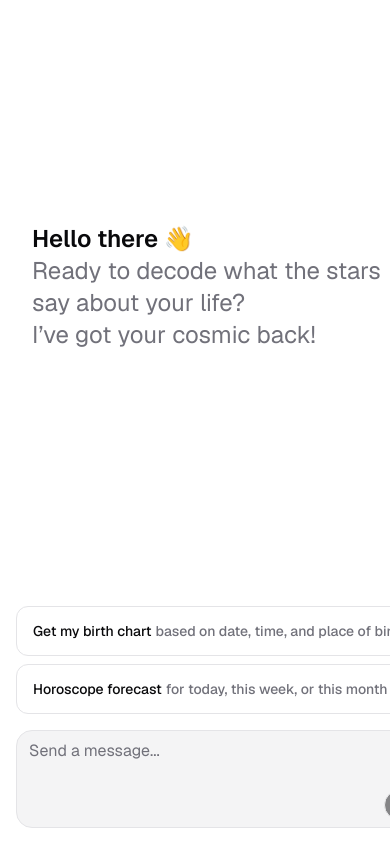
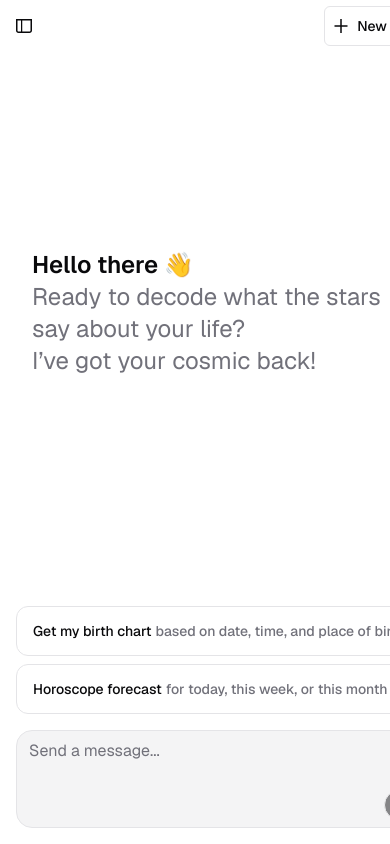
Before and after one commit to mohamedayari1/yt-chatbot-frontend, a Next.js app: page / in a window 390 px wide. Shown: the top 844 px of the page. Built offline with nearby package versions, Linux system fonts and the light colour scheme.

Commit message:
fix sideBar scrolling issue

```diff
--- a/app/(chat)/layout.tsx
+++ b/app/(chat)/layout.tsx
@@ -8,10 +8,10 @@ export default async function Layout({
 }) {
   return (
     <SidebarProvider>
-      <main className="relative flex min-h-svh flex-1 flex-col bg-background peer-data-[variant=inset]:min-h-[calc(100svh-theme(spacing.4))] md:peer-data-[variant=inset]:m-2 md:peer-data-[variant=inset]:ml-2 md:peer-data-[state=collapsed]:peer-data-[variant=inset]:ml-2 md:peer-data-[variant=inset]:ml-0 md:peer-data-[variant=inset]:rounded-xl md:peer-data-[variant=inset]:shadow">
+      <div className="flex min-h-svh">
         <AppSidebar />
         {children}
-      </main>
+      </div>
     </SidebarProvider>
   );
 }
--- /dev/null
+++ b/components/minimal-components/chat-header.tsx
@@ -0,0 +1,45 @@
+"use client";
+
+import { useWindowSize } from "usehooks-ts";
+
+import { PlusIcon } from "@/components/icons";
+import { Button } from "@/components/ui/button";
+import { useSidebar } from "@/components/ui/sidebar";
+import {
+  Tooltip,
+  TooltipContent,
+  TooltipTrigger,
+} from "@/components/ui/tooltip";
+import { useRouter } from "next/navigation";
+import { SidebarToggle } from "./sidebar-toggle";
+
+export default function ChatHeader() {
+  const router = useRouter();
+  const { open } = useSidebar();
+  const { width: windowWidth } = useWindowSize();
+
+  return (
+    <header className="flex sticky top-0 bg-background py-1.5 items-center px-2 md:px-2 gap-2">
+      <SidebarToggle />
+
+      {(!open || windowWidth < 768) && (
+        <Tooltip>
+          <TooltipTrigger asChild>
+            <Button
+              variant="outline"
+              className="order-2 md:order-1 md:px-2 px-2 md:h-fit ml-auto md:ml-0"
+              onClick={() => {
+                router.push("/");
+                router.refresh();
+              }}
+            >
+              <PlusIcon />
+              <span className="md:sr-only">New Chat</span>
+            </Button>
+          </TooltipTrigger>
+          <TooltipContent>New Chat</TooltipContent>
+        </Tooltip>
+      )}
+    </header>
+  );
+}
--- a/components/minimal-components/chat.tsx
+++ b/components/minimal-components/chat.tsx
@@ -3,6 +3,7 @@
 import { DEMO_MESSAGES } from "@/app/(chat)/hardcodedConversation";
 import { ChatMessage } from "@/lib/types";
 import { useState } from "react";
+import ChatHeader from "./chat-header";
 import ChatInput from "./input";
 import Conversation from "./messages";
 
@@ -50,6 +51,7 @@ export function Chat() {
 
   return (
     <div className="flex flex-col min-w-0 h-dvh bg-background">
+      <ChatHeader />
       <Conversation messages={messages} isLoading={isLoading} />
       <div className="flex mx-auto px-4 bg-background pb-4 md:pb-6 gap-2 w-full md:max-w-3xl">
         <ChatInput onSend={sendMessageHandler} messages={messages} />
--- /dev/null
+++ b/components/minimal-components/sidebar-toggle.tsx
@@ -0,0 +1,34 @@
+import type { ComponentProps } from "react";
+
+import { type SidebarTrigger, useSidebar } from "@/components/ui/sidebar";
+import {
+  Tooltip,
+  TooltipContent,
+  TooltipTrigger,
+} from "@/components/ui/tooltip";
+
+import { Button } from "@/components/ui/button";
+import { SidebarLeftIcon } from "../icons";
+
+export function SidebarToggle({
+  className,
+}: ComponentProps<typeof SidebarTrigger>) {
+  const { toggleSidebar } = useSidebar();
+
+  return (
+    <Tooltip>
+      <TooltipTrigger asChild>
+        <Button
+          data-testid="sidebar-toggle-button"
+          onClick={toggleSidebar}
+          variant="ghost"
+          size="sm"
+          className="h-8 w-8 p-0"
+        >
+          <SidebarLeftIcon size={16} />
+        </Button>
+      </TooltipTrigger>
+      <TooltipContent align="start">Toggle Sidebar</TooltipContent>
+    </Tooltip>
+  );
+}
```
